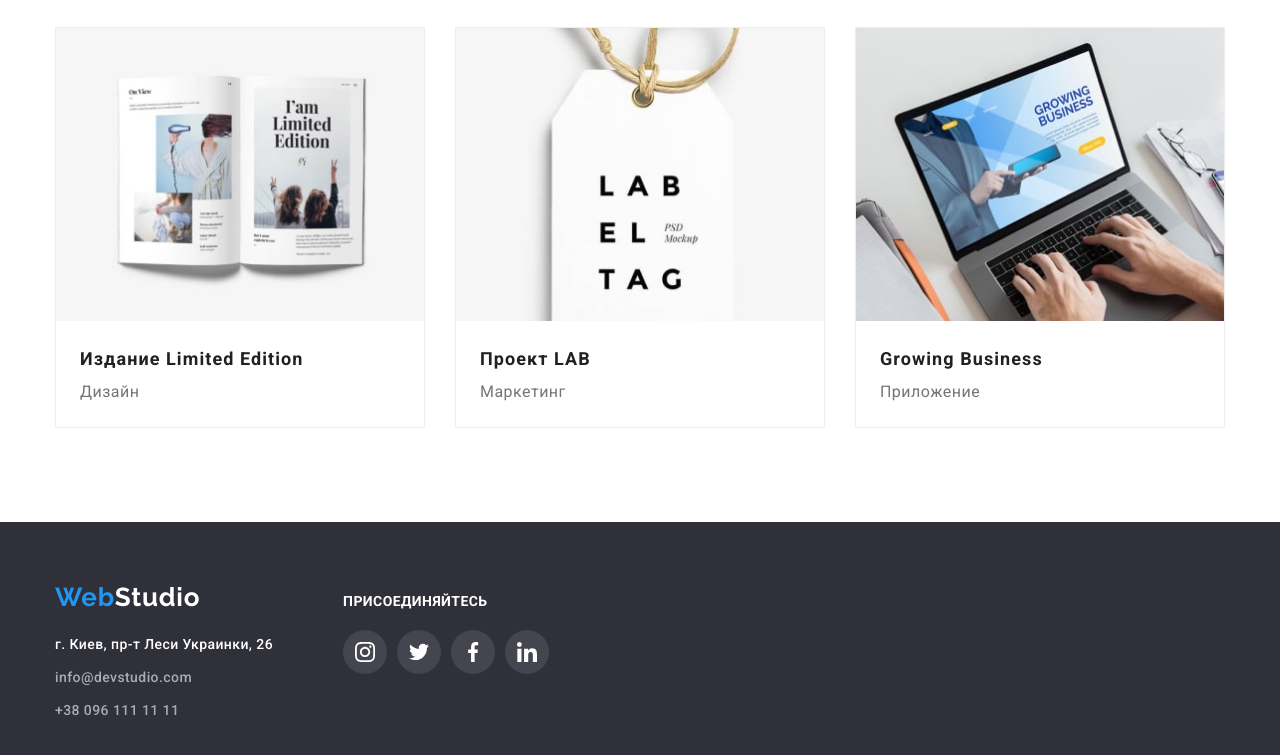
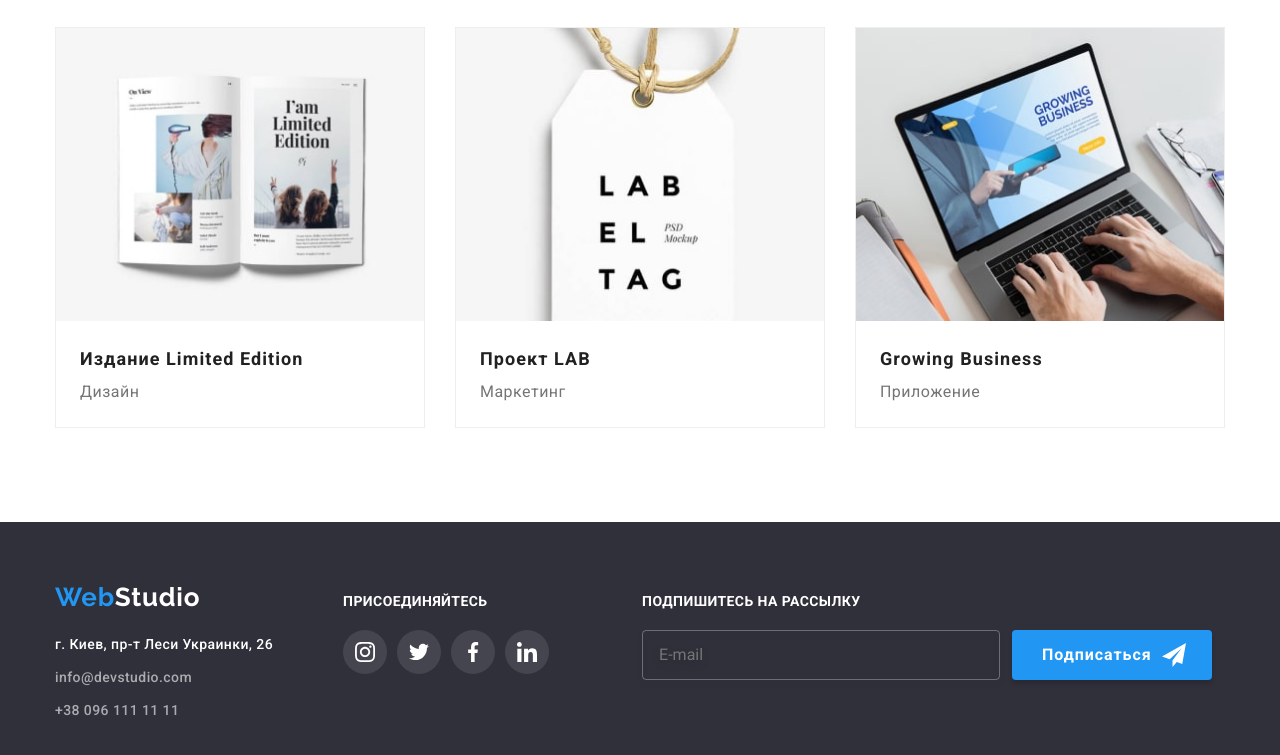
Before and after one commit to AlexPNKO/goit-markup-hw-06, a plain HTML site: page portfolio.html in a window 1280 px wide. Shown: the part 1099-1854 px from the top of the page. Drawn offline with nearby package versions, Linux system fonts and the light colour scheme.

Commit message:
progress

```diff
--- a/portfolio.html
+++ b/portfolio.html
@@ -191,7 +191,6 @@
             <footer class="footer">
                 <div class="container">
                     <div class="adress">
-
                         <address>
                             <a class="title">Web<span class="title-studio">Studio</span></a>
                             <ul class="list">
@@ -241,6 +240,18 @@
                             </li>
                         </ul>
                     </div>
+                    <div class="e-mail">
+                        <h3 class="title">Подпишитесь на рассылку</h3>
+                        <section class="subscribe">
+                            <form action="#" class="form">
+                                <input type="email" name="email" class="input" placeholder="E-mail">
+                            </form>
+                            <button class="button" type="btn subscribe-btn">Подписаться
+                                <svg class="icon" width=24 height=24>
+                                    <use href="./images/icons.svg#icon-send"></use>
+                                </svg></button>
+                        </section>
+                    </div>
                 </div>
             </footer>
     </body>
```
